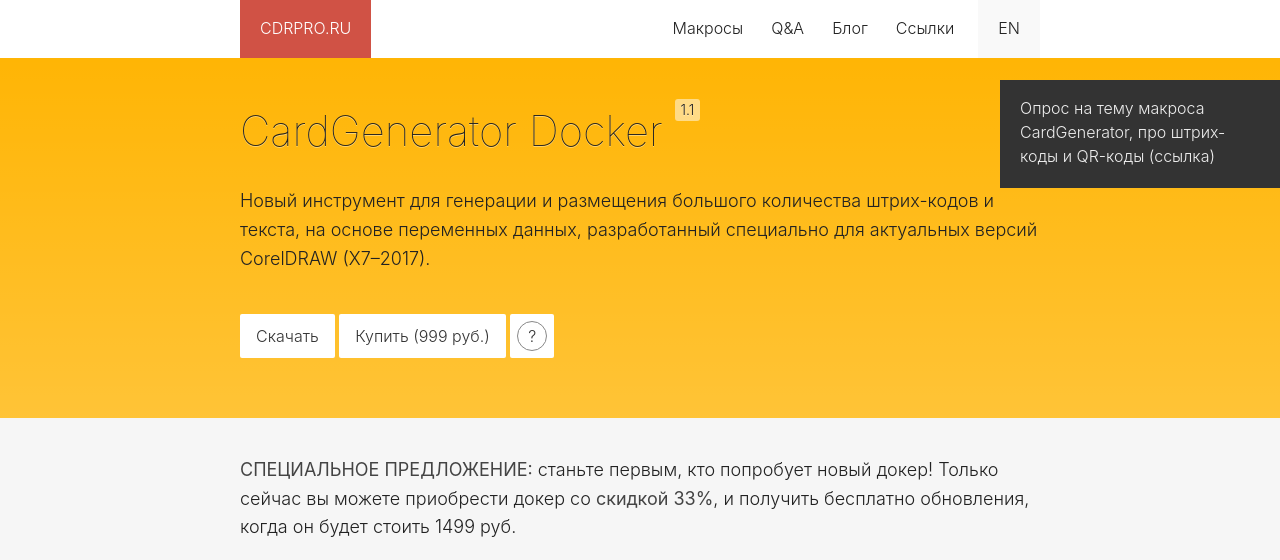
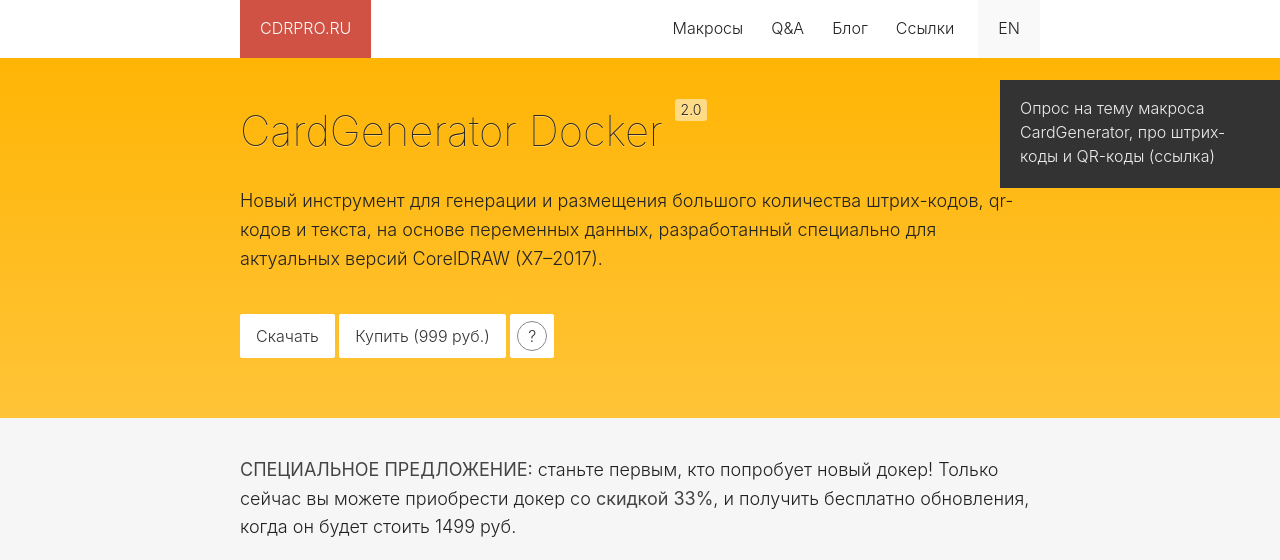
Before and after one commit to cdrpro/cdrpro.github.io, a Jekyll site: the page built from _macros/ru/cardgenerator-docker.md, in a window 1280 px wide and 1400 px high. Shown: the top 560 px of the window. Built offline with Jekyll 4.4.1, drawn with Linux system fonts in a browser that asks for light colours; some of the changed text lies outside the part shown; grey boxes are pictures that could not be loaded.

Commit message:
Updated CardGenerator Docker

```diff
--- a/_macros/ru/cardgenerator-docker.md
+++ b/_macros/ru/cardgenerator-docker.md
@@ -1,15 +1,15 @@
 ---
 layout: macros
 title: CardGenerator Docker
-version: 1.1
+version: 2.0
 app: X7–2017
-download: CardGeneratorDocker_v1.1.0.zip
+download: CardGeneratorDocker_v2.0.0.zip
 feedback: https://goo.gl/forms/2Oqk8KUbClkMZqgz1
 price: 999
 sticky: true
 new: true
 permalink: /macros/cardgenerator-docker/
-description: Новый инструмент для генерации и размещения большого количества штрих-кодов и текста, на основе переменных данных, разработанный специально для актуальных версий CorelDRAW (X7–2017).
+description: Новый инструмент для генерации и размещения большого количества штрих-кодов, qr-кодов и текста, на основе переменных данных, разработанный специально для актуальных версий CorelDRAW (X7–2017).
 color: "#ffb505"
 ---
 
@@ -20,8 +20,8 @@
 
 ## Обзор
 
-Докер CardGenerator позволяет создавать и размещать большое количество штрих-кодов и текста в CorelDRAW.
-В ближайших планах добавить поддержку QR-кодов и изображений, а также расширить список штрих-кодов.
+Докер CardGenerator позволяет создавать и размещать большое количество штрих-кодов, qr-кодов и текста в CorelDRAW.
+В ближайших планах добавить поддержку изображений, а также расширить список штрих-кодов.
 
 ### Поддержка типов:
 
@@ -31,6 +31,7 @@
   * UPC
   * CODE39
   * Codabar
+* QR-коды
 * Текст:
   * Фигурный
 
```
Also changed, not shown: _macros/en/cardgenerator-docker.md (+6 -5 lines), macros/updates.json (+11 -0 lines), 2 other files.
